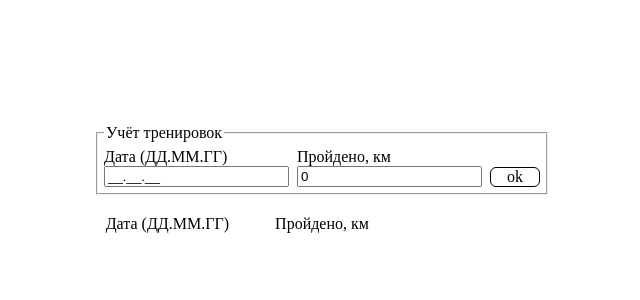
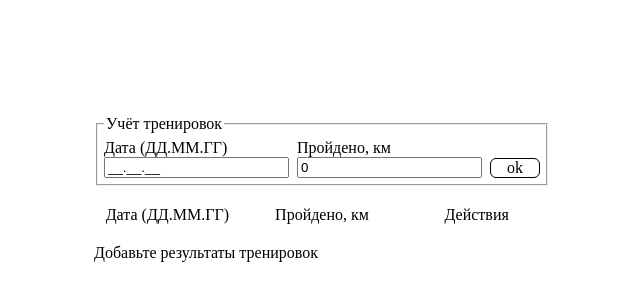
Before and after one commit to Denis-Str/netology-react, a React (Create React App) app in the folder forms/steps/: page / in a window 1280 px wide. Shown: the part 212-512 px from the top of the page, without its empty margins (318-958 px from the left). Built offline with nearby package versions, Linux system fonts and the light colour scheme.

Commit message:
добавлена таблица результатов

```diff
--- a/forms/steps/src/components/ResultsTable/index.jsx
+++ b/forms/steps/src/components/ResultsTable/index.jsx
@@ -3,16 +3,23 @@ import ResultModel from "../../models/ResultModel";
 import Result from "./Result";
 
 export default function ResultsTable({results}) {
-  console.log(results)
-  // const resultsList = results.map((result, index) => <Result key={`result ${index}`} result={result} />)
+  let resultsList = <div>Добавьте результаты тренировок</div>
+  if (results.length > 0) {
+    resultsList = (
+      <ul className="results-list">
+        {results.map((result, index) => <Result key={`result ${index}`} result={result} />)}
+      </ul>
+    )
+  }
   return(
-    <ul className="results-table-component">
-      <li className="headline">
+    <div  className="results-table-component">
+      <div className="headline">
         <div>Дата (ДД.ММ.ГГ)</div>
         <div>Пройдено, км</div>
-      </li>
-      {/*{resultsList}*/}
-    </ul>
+        <div>Действия</div>
+      </div>
+      {resultsList}
+    </div>
   )
 }
 
```
